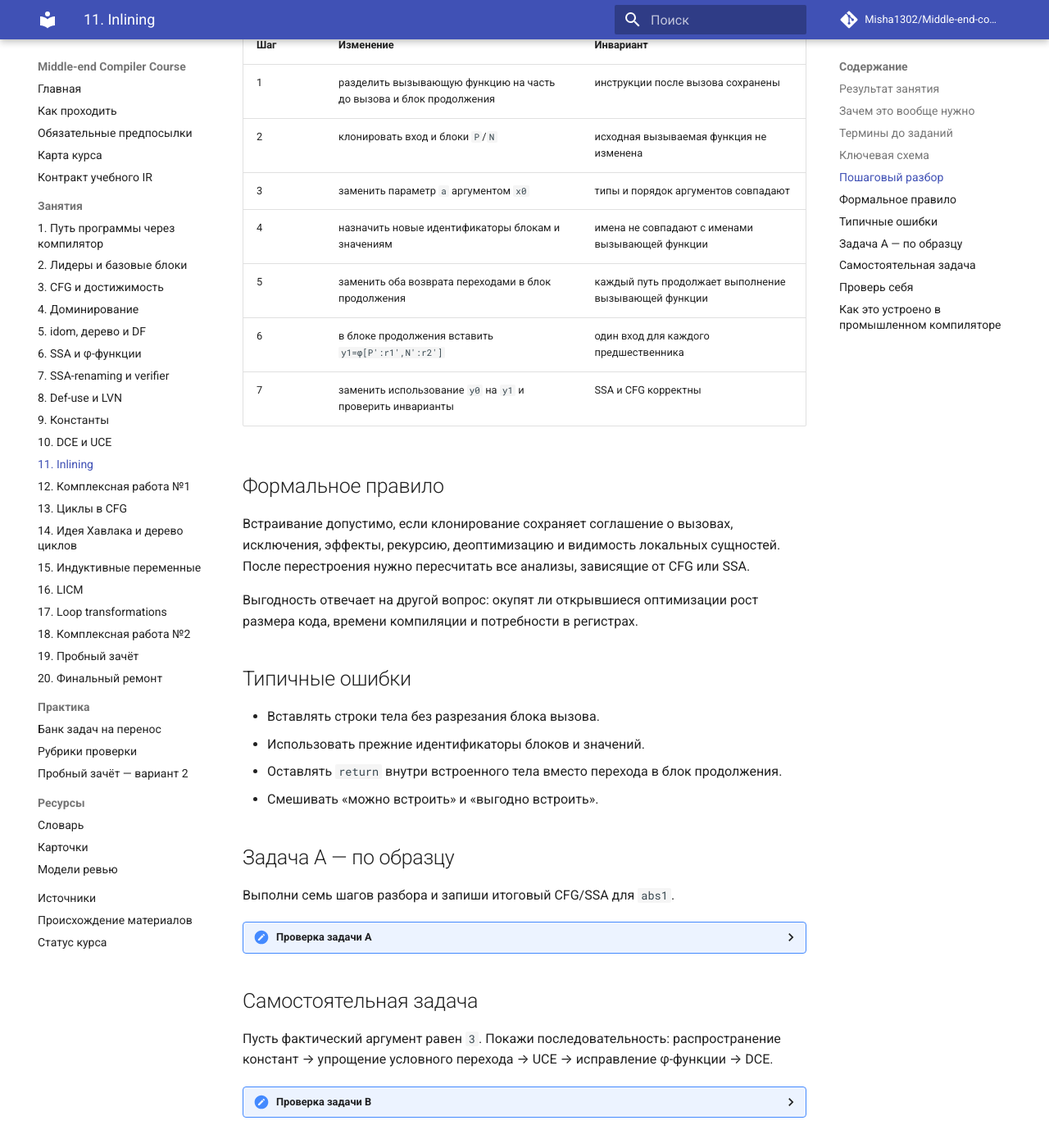
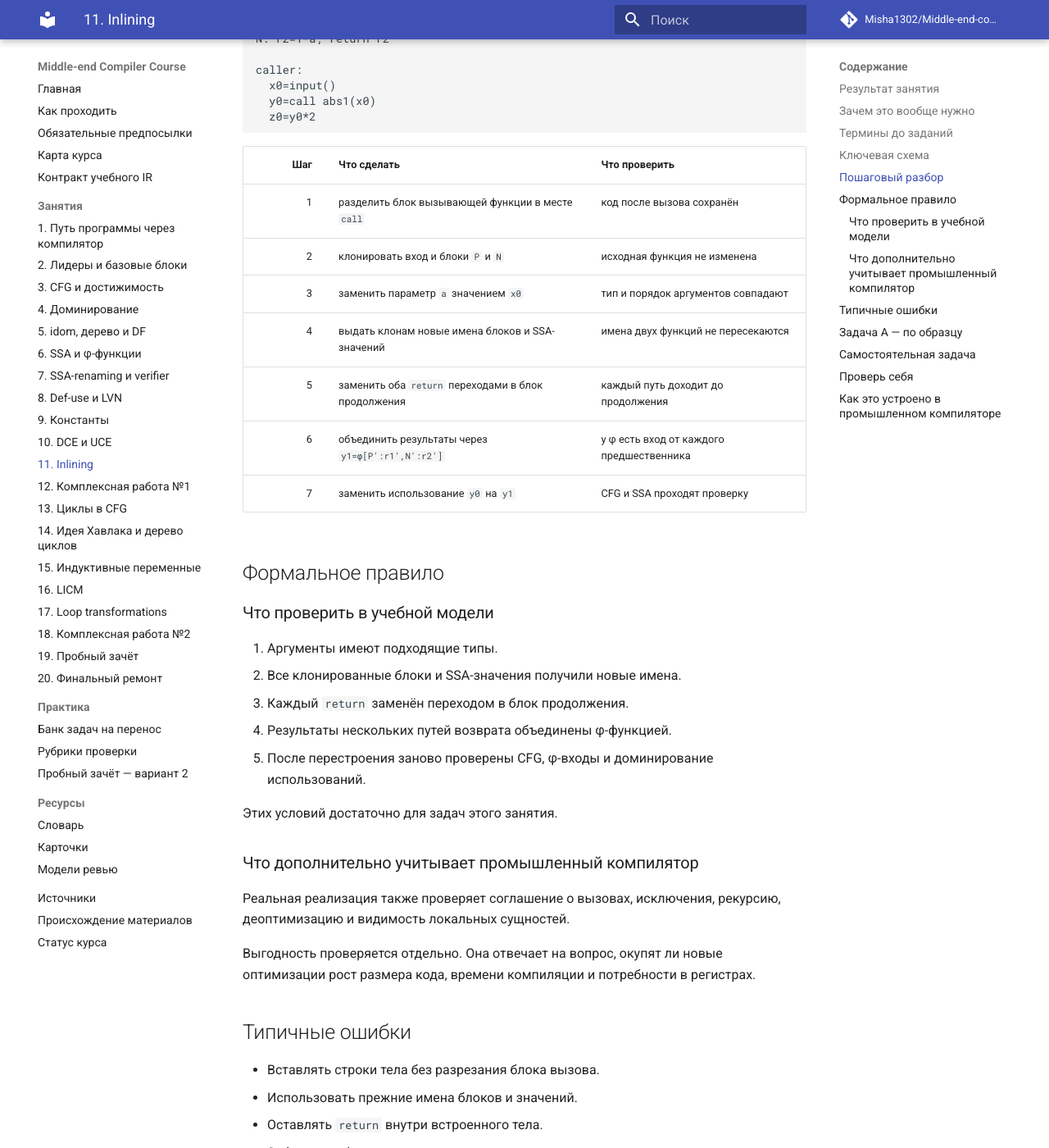
Before and after one commit to Misha1302/Middle-end-compiler-cource, an MkDocs documentation site: the page built from docs/modules/11-inlining.md, in a window 1280 px wide and 1400 px high, scrolled down 1716 px. Shown: the whole window at 82% size. Built offline with MkDocs 1.6.1 and Material for MkDocs 9.7.7, drawn with Linux system fonts in a browser that asks for light colours; comment, search, counter and statistics services are not loaded; some of the changed text lies outside the part shown.

Commit message:
docs: simplify dense explanations and stage the IR contract
Make the entry path progressive, simplify inlining and Havlak explanations, and add a tested readability density gate for high-impact course pages.

````diff
--- a/docs/modules/11-inlining.md
+++ b/docs/modules/11-inlining.md
@@ -1,28 +1,35 @@
 # Занятие 11. Встраивание функций
 
-> Встраивание — это перестроение CFG и SSA, а не текстовая подстановка
+> Встраивание перестраивает CFG и SSA. Это не копирование строк.
 
 [← Карта курса](../course-map.md) · [Предыдущее занятие](10-dce-uce-and-pass-order.md) · [Следующее занятие](12-checkpoint-1.md)
 
 ## Результат занятия
 
-Ты пошагово встраиваешь функцию с несколькими путями возврата, сохраняешь корректность CFG и SSA и отдельно оцениваешь допустимость и выгодность.
+Ты встраиваешь небольшую функцию с несколькими `return`. После этого CFG и SSA остаются корректными.
+
+Отдельно ты отвечаешь на два вопроса:
+
+1. сохраняется ли поведение программы;
+2. стоит ли встраивание увеличения размера кода.
 
 **Перед началом:** CFG, φ-функции, переименование в SSA, UCE и DCE.
 
 ## Зачем это вообще нужно
 
-Пока тело функции скрыто за инструкцией вызова `call`, оптимизатор не видит её ветви и локальные вычисления рядом с фактическими аргументами. Встраивание открывает эти возможности, но требует клонировать граф и не допустить совпадения идентификаторов двух функций.
+Пока тело функции скрыто за `call`, оптимизатор не видит её ветви и вычисления. После встраивания они становятся частью вызывающей функции.
+
+Но простая подстановка текста неверна. Нужно клонировать блоки, переименовать значения и соединить все пути возврата с продолжением вызывающей функции.
 
 ## Термины до заданий
 
 | Термин | Простое объяснение | Точная опора |
 |---|---|---|
-| **Место вызова** (*call site*) | инструкция вызова вместе с окружающим блоком | блок обычно делят на часть до вызова и блок продолжения |
-| **Вызываемая функция** (*callee*) | функция, тело которой встраивают | её блоки, параметры и значения клонируют с новыми идентификаторами |
-| **Параметр и аргумент** (*formal and actual argument*) | имя в вызываемой функции и переданное ему значение | каждый параметр заменяется соответствующим SSA-значением аргумента |
-| **Блок продолжения** (*continuation block*) | блок, в котором продолжается вызывающая функция | все пути возврата из клона переходят в него |
-| **Выгодность встраивания** (*inlining profitability*) | оценивает пользу и стоимость встраивания | не доказывает допустимость, но ограничивает рост кода |
+| **Место вызова** (*call site*) | инструкция `call` и окружающий её блок | блок делят на часть до вызова и блок продолжения |
+| **Вызываемая функция** (*callee*) | функция, которую встраивают | её блоки, параметры и значения клонируют |
+| **Параметр и аргумент** (*formal and actual argument*) | имя внутри функции и переданное ему значение | параметр заменяется соответствующим SSA-значением аргумента |
+| **Блок продолжения** (*continuation block*) | место, где продолжается вызывающая функция | все пути возврата из клона переходят в этот блок |
+| **Выгодность встраивания** (*inlining profitability*) | оценка пользы и стоимости | ограничивает рост кода, но не доказывает корректность |
 
 Сначала прочитай объяснения. Затем закрой таблицу и перескажи термины своими словами. Это проверка понимания, а не попытка угадать определение.
 
@@ -30,12 +37,15 @@
 
 ```mermaid
 flowchart LR
-  BEFORE[Часть до вызова] --> ENTRY[Вход клона функции]
+  BEFORE[Часть до вызова] --> ENTRY[Вход клона]
   ENTRY --> R1[Путь возврата 1]
   ENTRY --> R2[Путь возврата 2]
-  R1 --> CONT[Продолжение и φ-результат]
+  R1 --> CONT[Блок продолжения]
   R2 --> CONT
+  CONT --> AFTER[Код после вызова]
 ```
+
+Главная идея: каждый `return` встроенной функции превращается в переход к одному блоку продолжения.
 
 ## Пошаговый разбор
 
@@ -51,27 +61,40 @@ caller:
   z0=y0*2
 ```
 
-| Шаг | Изменение | Инвариант |
-|---|---|---|
-| 1 | разделить вызывающую функцию на часть до вызова и блок продолжения | инструкции после вызова сохранены |
-| 2 | клонировать вход и блоки `P`/`N` | исходная вызываемая функция не изменена |
-| 3 | заменить параметр `a` аргументом `x0` | типы и порядок аргументов совпадают |
-| 4 | назначить новые идентификаторы блокам и значениям | имена не совпадают с именами вызывающей функции |
-| 5 | заменить оба возврата переходами в блок продолжения | каждый путь продолжает выполнение вызывающей функции |
-| 6 | в блоке продолжения вставить `y1=φ[P':r1',N':r2']` | один вход для каждого предшественника |
-| 7 | заменить использование `y0` на `y1` и проверить инварианты | SSA и CFG корректны |
+| Шаг | Что сделать | Что проверить |
+|---:|---|---|
+| 1 | разделить блок вызывающей функции в месте `call` | код после вызова сохранён |
+| 2 | клонировать вход и блоки `P` и `N` | исходная функция не изменена |
+| 3 | заменить параметр `a` значением `x0` | тип и порядок аргументов совпадают |
+| 4 | выдать клонам новые имена блоков и SSA-значений | имена двух функций не пересекаются |
+| 5 | заменить оба `return` переходами в блок продолжения | каждый путь доходит до продолжения |
+| 6 | объединить результаты через `y1=φ[P':r1',N':r2']` | у φ есть вход от каждого предшественника |
+| 7 | заменить использование `y0` на `y1` | CFG и SSA проходят проверку |
 
 ## Формальное правило
 
-Встраивание допустимо, если клонирование сохраняет соглашение о вызовах, исключения, эффекты, рекурсию, деоптимизацию и видимость локальных сущностей. После перестроения нужно пересчитать все анализы, зависящие от CFG или SSA.
+### Что проверить в учебной модели
 
-Выгодность отвечает на другой вопрос: окупят ли открывшиеся оптимизации рост размера кода, времени компиляции и потребности в регистрах.
+1. Аргументы имеют подходящие типы.
+2. Все клонированные блоки и SSA-значения получили новые имена.
+3. Каждый `return` заменён переходом в блок продолжения.
+4. Результаты нескольких путей возврата объединены φ-функцией.
+5. После перестроения заново проверены CFG, φ-входы и доминирование использований.
+
+Этих условий достаточно для задач этого занятия.
+
+### Что дополнительно учитывает промышленный компилятор
+
+Реальная реализация также проверяет соглашение о вызовах, исключения, рекурсию, деоптимизацию и видимость локальных сущностей.
+
+Выгодность проверяется отдельно. Она отвечает на вопрос, окупят ли новые оптимизации рост размера кода, времени компиляции и потребности в регистрах.
 
 ## Типичные ошибки
 
 - Вставлять строки тела без разрезания блока вызова.
-- Использовать прежние идентификаторы блоков и значений.
-- Оставлять `return` внутри встроенного тела вместо перехода в блок продолжения.
+- Использовать прежние имена блоков и значений.
+- Оставлять `return` внутри встроенного тела.
+- Забывать φ-функцию для нескольких результатов.
 - Смешивать «можно встроить» и «выгодно встроить».
 
 ## Задача A — по образцу
@@ -81,18 +104,29 @@ caller:
 <details>
 <summary>Проверка задачи A</summary>
 
-Часть до вызова вычисляет `x0` и переходит во вход клона; клон ветвится в `P'`/`N'`; оба переходят в блок продолжения `cont`; этот блок содержит `y1=φ[P':r1',N':r2']` и `z0=y1*2`.
+Часть до вызова вычисляет `x0` и переходит во вход клона. Клон ветвится в `P'` и `N'`. Оба блока переходят в `cont`.
+
+В `cont` находятся:
+
+```text
+y1 = φ[P': r1', N': r2']
+z0 = y1 * 2
+```
 
 </details>
 
 ## Самостоятельная задача
 
-Пусть фактический аргумент равен `3`. Покажи последовательность: распространение констант → упрощение условного перехода → UCE → исправление φ-функции → DCE.
+Пусть аргумент равен `3`. Покажи последовательность:
+
+`распространение констант → упрощение ветвления → UCE → обновление φ → DCE`.
 
 <details>
 <summary>Проверка задачи B</summary>
 
-Условие `3>=0` истинно; путь `N'` удаляется; φ с одним входом заменяется `r1'=4`; итог `z0=8`; мёртвый условный переход и ненужные копии удаляются.
+Условие `3>=0` истинно, поэтому путь `N'` недостижим. После UCE у φ остаётся один вход `P':r1'`.
+
+φ заменяется значением `r1'=4`, после чего `z0=8`. Мёртвое ветвление и ненужные копии удаляются.
 
 </details>
 
@@ -105,10 +139,12 @@ caller:
 <details>
 <summary>Короткие ответы</summary>
 
-Блок продолжения сохраняет инструкции после вызова. Значения из разных путей возврата объединяются φ-функцией. Выгода ничего не говорит о сохранении поведения программы.
+Блок продолжения сохраняет код после вызова. Несколько результатов объединяются φ-функцией. Возможное ускорение не доказывает, что поведение программы сохранится.
 
 </details>
 
 ## Как это устроено в промышленном компиляторе
 
-Промышленный алгоритм встраивания учитывает глубину рекурсии, данные профилирования, редко выполняемые пути, девиртуализацию, исключения, отладочную информацию и бюджет размера. Учебный пример фиксирует обязательное перестроение CFG и SSA.
+Промышленный алгоритм учитывает глубину рекурсии, профиль выполнения, редко выполняемые пути, девиртуализацию, исключения, отладочную информацию и бюджет размера.
+
+Учебный пример отделяет обязательную механику от этих дополнительных ограничений: сначала корректно перестрой CFG и SSA, затем оценивай пользу.
````
Also changed, not shown: docs/getting-started.md (+22 -8 lines), docs/ir-contract.md (+52 -28 lines), docs/modules/14-havlak-and-loop-tree.md (+91 -55 lines), 3 other files.
